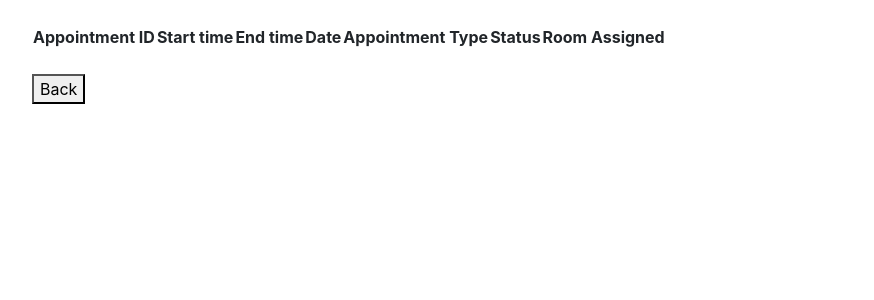
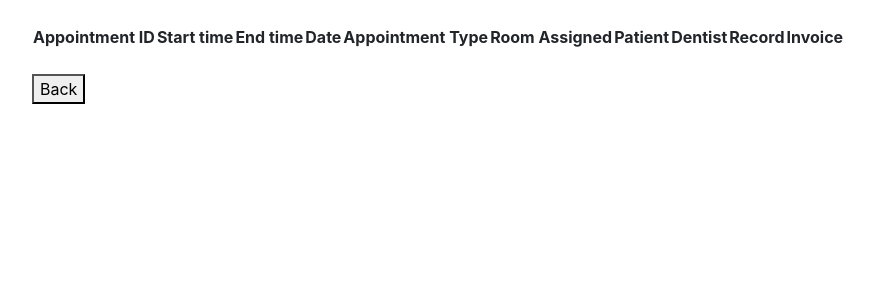
Before and after one commit to JohnnyCanuck328/SQL_Database_Assignment, a Flask app: page /patient/appointment in a window 1280 px wide. Shown: the part 56-356 px from the top of the page, without its empty margins (53-927 px from the left). Run offline with Flask 2, Linux system fonts and the light colour scheme; data that the repository does not hold is empty; some libraries are stand-ins or nearby versions.

Commit message:
extra part in case of empty element

```diff
--- a/DB/website/templates/patient.py
+++ b/DB/website/templates/patient.py
@@ -1,5 +1,6 @@
 from unicodedata import category
-from flask import Blueprint, request,render_template, flash, redirect, url_for, request
+from flask import Blueprint, request, render_template, flash, redirect, url_for, request
+from jinja2 import MemcachedBytecodeCache
 
 import mysql.connector
 from mysql.connector import Error
@@ -13,19 +14,20 @@ databaseName = "project"
 userName = "root"
 passwordString = "1qaz@WSX"
 
-#ID testing
+# ID testing
 patientID = ""
+
 
 def idCheck(id):
     mydb = mysql.connector.connect(
-        host = hostName,
+        host=hostName,
         database=databaseName,
         user=userName,
         password=passwordString
     )
 
     tempID = (id,)
-    mycursor=mydb.cursor()
+    mycursor = mydb.cursor()
     myquery = "SELECT USERID FROM USER_ WHERE USERID = %s"
 
     try:
@@ -43,69 +45,83 @@ def idCheck(id):
         return True
     return False
 
+
 def patientAppointment():
     mydb = mysql.connector.connect(
-        host = hostName,
+        host=hostName,
         database=databaseName,
         user=userName,
         password=passwordString
     )
-    mycursor=mydb.cursor()
-    myquery= "SELECT * FROM APPOINTMENT WHERE PATIENT = %s"
+    mycursor = mydb.cursor()
+    myquery = "SELECT * FROM APPOINTMENT WHERE PATIENT = %s"
     try:
         mycursor.execute(myquery, patientID)
         myresult = mycursor.fetchall()
     except Exception as e:
         print(e)
     else:
-        return myresult
+        if mycursor.rowcount != 0:
+            return myresult
+        else:
+            return (("","","","","","","","","",""))
+
 
 def patientRecord():
     mydb = mysql.connector.connect(
-        host = hostName,
+        host=hostName,
         database=databaseName,
         user=userName,
         password=passwordString
     )
-    mycursor=mydb.cursor()
-    myquery= "SELECT * FROM RECORD WHERE RECORDID IN (SELECT RECORD FROM APPOINTMENT WHERE PATIENT = %s)"
+    mycursor = mydb.cursor()
+    myquery = "SELECT * FROM RECORD WHERE RECORDID IN (SELECT RECORD FROM APPOINTMENT WHERE PATIENT = %s)"
     try:
         mycursor.execute(myquery, patientID)
         myresult = mycursor.fetchall()
     except Exception as e:
         print(e)
     else:
-        return myresult
+        if mycursor.rowcount != 0:
+            return myresult
+        else:
+            return (("","","","",""))
+
 
 def patientBilling():
     mydb = mysql.connector.connect(
-        host = hostName,
+        host=hostName,
         database=databaseName,
         user=userName,
         password=passwordString
     )
-    mycursor=mydb.cursor()
-    myquery= "SELECT * FROM PATIENT_BILLING WHERE PROCEDURE_ IN (SELECT PROCEDURE_ID FROM APPOINTMENT_PROCEDURE WHERE PATIENT_PROC = %s))"
+    mycursor = mydb.cursor()
+    myquery = "SELECT * FROM PATIENT_BILLING WHERE PROCEDURE_ IN (SELECT PROCEDURE_ID FROM APPOINTMENT_PROCEDURE WHERE PATIENT_PROC = %s))"
     try:
         mycursor.execute(myquery, patientID)
         myresult = mycursor.fetchall()
     except Exception as e:
         print(e)
     else:
-        return myresult
+        if mycursor.rowcount != 0:
+            return myresult
+        else:
+            return (("","","","","","","","",""))
+
 
 @patient.route('/patient/login', methods=['GET', 'POST'])
 def login():
 
     id = request.form.get('pID')
     if request.method == "POST":
-        if idCheck(id) :
-                flash('Success', category='success')
-                return redirect(url_for('patient.selection'))
+        if idCheck(id):
+            flash('Success', category='success')
+            return redirect(url_for('patient.selection'))
         else:
             flash('Invalid patient ID, try again.', category='error')
 
     return render_template("patientLogin.html")
+
 
 @patient.route('/patient/selection', methods=['GET', 'POST'])
 def selection():
@@ -138,6 +154,7 @@ def record():
 
     return render_template("patientRecord.html", data=patientRecord())
 
+
 @patient.route('/patient/billing', methods=['GET', 'POST'])
 def billing():
     data = request.form
--- a/DB/website/templates/templates/patientAppointment.html
+++ b/DB/website/templates/templates/patientAppointment.html
@@ -8,8 +8,11 @@
         <th>End time</th>
         <th>Date</th>
         <th>Appointment Type</th>
-        <th>Status</th>
         <th>Room Assigned</th>
+        <th>Patient</th>
+        <th>Dentist</th>
+        <th>Record</th>
+        <th>Invoice</th>
     </tr>
     {% for row in data %}
     <tr>
--- a/DB/website/templates/templates/patientBilling.html
+++ b/DB/website/templates/templates/patientBilling.html
@@ -4,10 +4,10 @@
 <table>
     <tr>
         <th>Billing ID</th>
-        <th>Date of Birth</th>
+        <th>Date of Visit</th>
         <th>Start Time</th>
         <th>End Time</th>
-        <th>Procedure Type</th>
+        <th>Procedure ID</th>
         <th>Patient Billing</th>
         <th>Insurance Billing</th>
         <th>Total billing</th>
```
